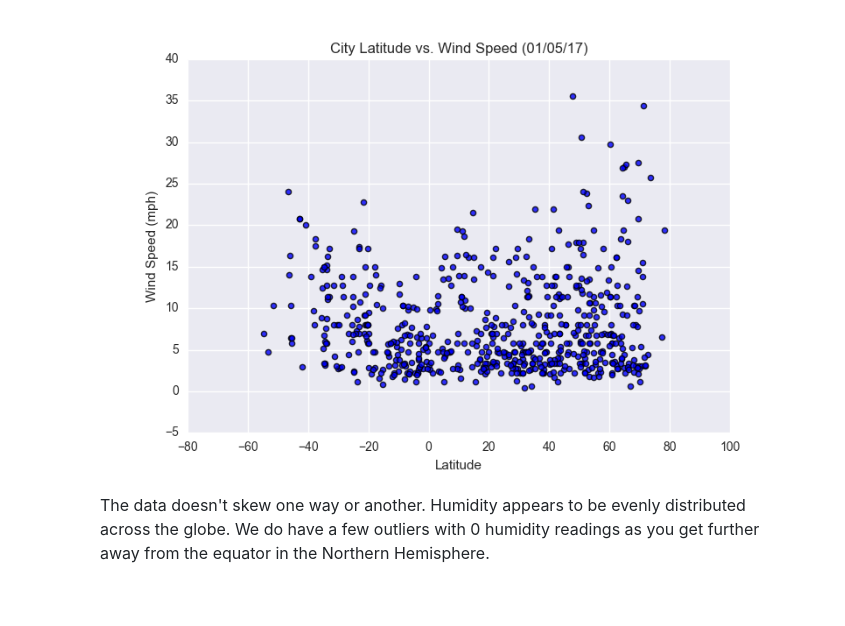
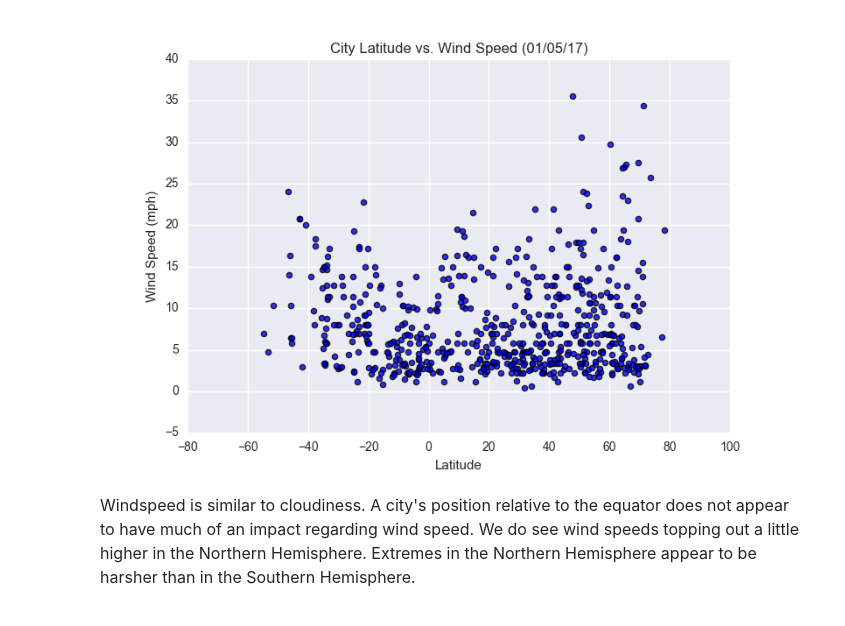
Before and after one commit to ewatxc82/Web-Design-Challenge, a plain HTML site: page html/windspeed.html in a window 1280 px wide. Shown: the part 116-742 px from the top of the page, without its empty margins (0-845 px from the left). Drawn offline with nearby package versions, Linux system fonts and the light colour scheme.

Commit message:
Final Commit.

```diff
--- a/html/windspeed.html
+++ b/html/windspeed.html
@@ -48,7 +48,7 @@
                         <hr>
                         <img src="../Resources/assets/images/Fig4.png" width="100%" alt="Wind Speed">
                         <br>
-                        <p>The data doesn't skew one way or another. Humidity appears to be evenly distributed across the globe. We do have a few outliers with 0 humidity readings as you get further away from the equator in the Northern Hemisphere.</p>
+                        <p>Windspeed is similar to cloudiness. A city's position relative to the equator does not appear to have much of an impact regarding wind speed. We do see wind speeds topping out a little higher in the Northern Hemisphere. Extremes in the Northern Hemisphere appear to be harsher than in the Southern Hemisphere.</p>
                     </div>
                 </div>
             </div>
```
Also changed, not shown: html/cloudiness.html (+1 -1 lines), 3 other files.
